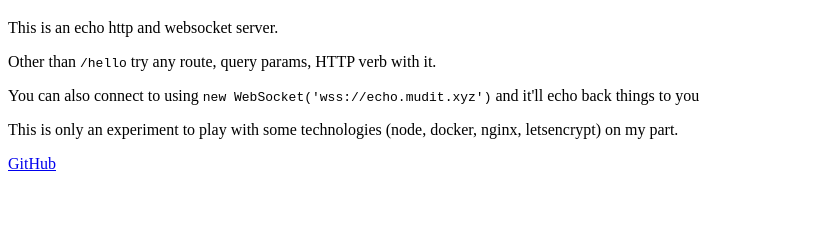
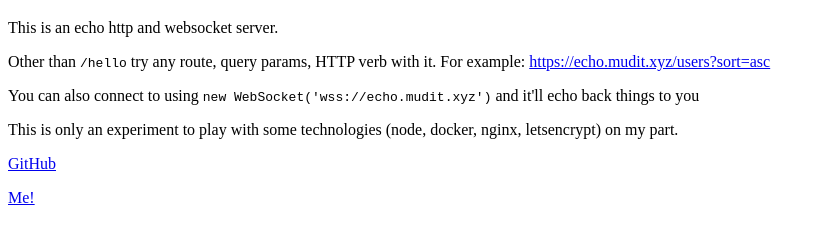
Before and after one commit to zeusdeux/echo-server, a website: page public/index.html in a window 1280 px wide. Shown: the part 61-302 px from the top of the page, without its empty margins (0-826 px from the left). Drawn offline with Linux system fonts and the light colour scheme.

Commit message:
Make more user friendly and link back to website

```diff
--- a/public/index.html
+++ b/public/index.html
@@ -8,10 +8,11 @@
     <main>
       <h1>Echo server</h1>
       <p>This is an echo http and websocket server.</p>
-      <p>Other than <code>/hello</code> try any route, query params, HTTP verb with it.</p>
+      <p>Other than <code>/hello</code> try any route, query params, HTTP verb with it. For example: <a href="https://echo.mudit.xyz/users?sort=asc">https://echo.mudit.xyz/users?sort=asc</a></p>
       <p>You can also connect to using <code>new WebSocket('wss://echo.mudit.xyz')</code> and it'll echo back things to you</p>
       <p>This is only an experiment to play with some technologies (node, docker, nginx, letsencrypt) on my part.</p>
       <p><a href="https://github.com/zeusdeux/echo-server/" target="_blank" rel="noopener noreferrer">GitHub</a></p>
+      <p><a href="https://mudit.xyz" target="_blank" rel="noopener noreferrer">Me!</a></p>
     </main>
   </body>
 </html>
```
